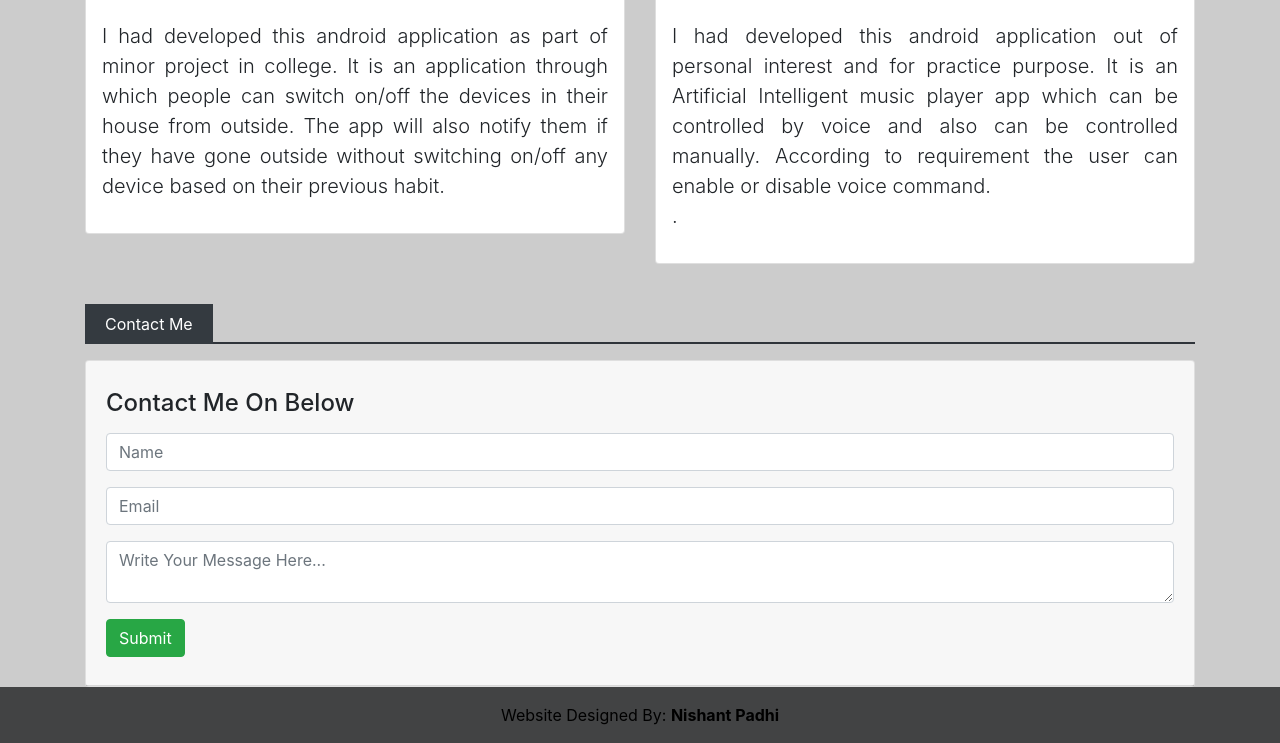
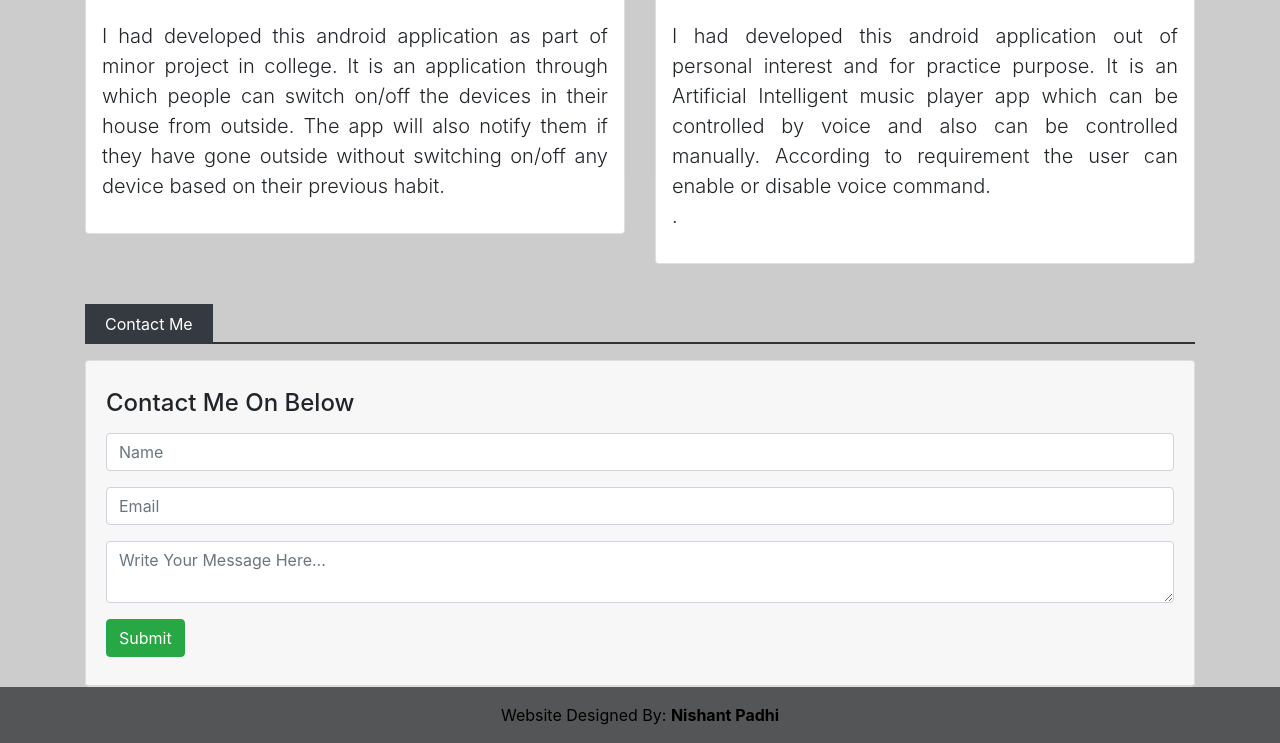
Before and after one commit to NishantPadhi/portfolio, a plain HTML site: page index.html in a window 1280 px wide. Shown: the part 3379-4122 px from the top of the page. Drawn offline with nearby package versions, Linux system fonts and the light colour scheme.

Commit message:
Footer colour changed

```diff
--- a/index.html
+++ b/index.html
@@ -248,7 +248,7 @@
 		</div>
 	</div>
 	<!--Footer Part-->
-	<div  class="container-fluid" style="background-color: #424344;">
+	<div  class="container-fluid" style="background-color: #545556;">
 		<div class="row">
 			<div class="col">
 				<div class="container">
```
